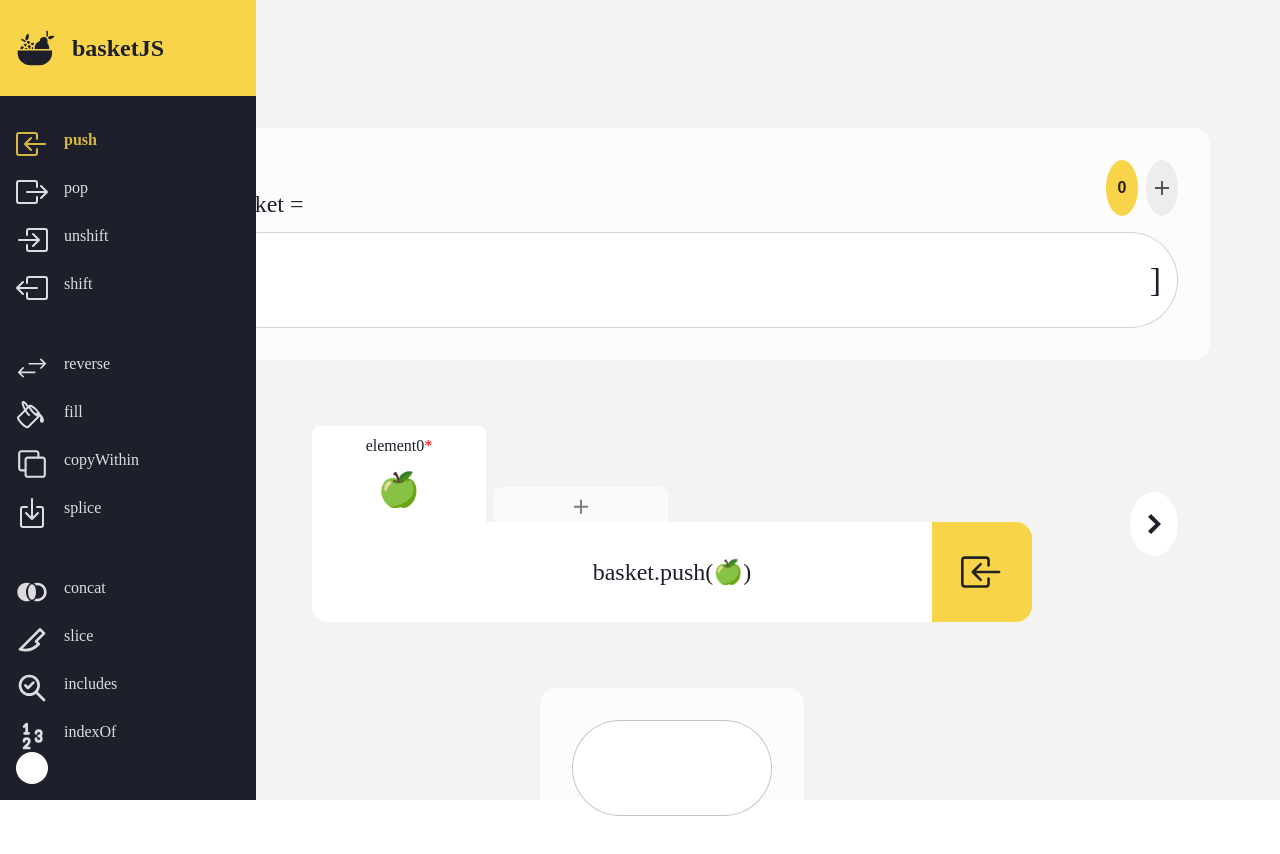
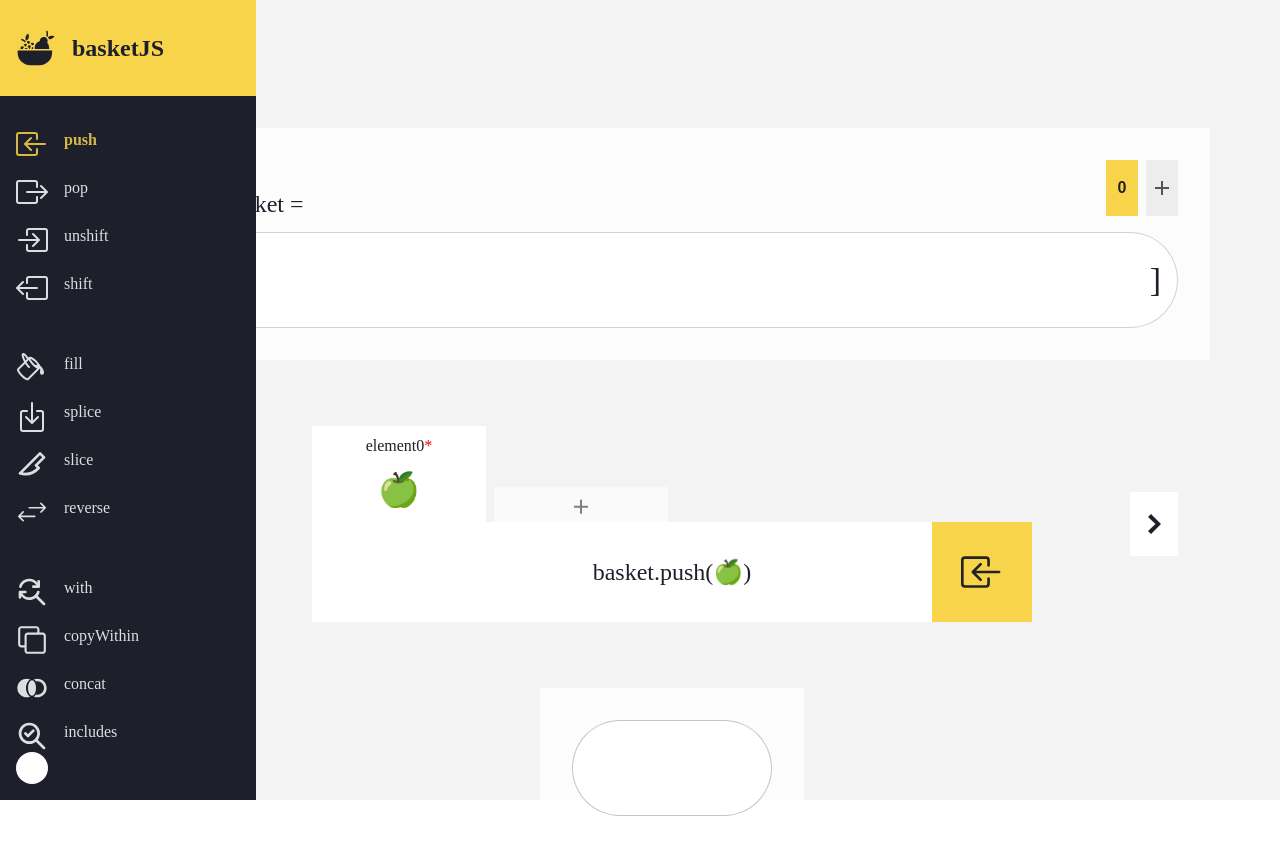
Before and after one commit to wesleybersi/basket-ts, a React (Vite) app: page / in a window 1280 px wide. Shown: the top 854 px of the page. Built offline with nearby package versions, Linux system fonts and the light colour scheme; a web font is replaced by a local one.

Commit message:
Added new JS With method.

```diff
--- a/src/App.tsx
+++ b/src/App.tsx
@@ -20,6 +20,11 @@ function App() {
   const [animationSpeed, setAnimationSpeed] = useState<number>(250);
   const [settingsEnabled, setSettingsEnabled] = useState<boolean>(false);
   const [theme, setTheme] = useState<"Fruit" | "Veggies">("Fruit");
+
+  // basket.every((fruit) => fruit.color === "green");
+  // basket.some((fruit) => fruit.color === "green");
+  // basket.some((fruit) => fruit.color === "green");
+  // Basket.find((fruit) => fruit === green)
 
   return (
     <div className="App">
--- a/src/components/ActiveMethod/ActiveMethod.tsx
+++ b/src/components/ActiveMethod/ActiveMethod.tsx
@@ -16,7 +16,7 @@ import {
 } from "react-icons/bs";
 import { RxCopy as IconCopy } from "react-icons/rx";
 import { MdOutlineJoinLeft as IconConcat } from "react-icons/md";
-
+import { TbZoomReplace as IconWith } from "react-icons/tb";
 import {
   TbZoomCheck as IconIncludes,
   TbNumbers as IconIndexOf,
@@ -99,11 +99,7 @@ const ActiveMethods: React.FC<Props> = () => {
       ],
     },
     { title: "Shift", icon: IconShift, parameters: [] },
-    {
-      title: "Reverse",
-      icon: IconReverse,
-      parameters: [],
-    },
+
     {
       title: "Fill",
       icon: IconFill,
@@ -122,6 +118,79 @@ const ActiveMethods: React.FC<Props> = () => {
           hide: true,
           min: 0 - state.basket.length,
           max: state.basket.length - 1,
+        },
+      ],
+    },
+
+    {
+      title: "Splice",
+      icon: IconSplice,
+      parameters: [
+        {
+          name: "start",
+          type: "Number",
+          required: true,
+          defaultValue: 0,
+          hide: false,
+          min: 0 - state.basket.length,
+          max: state.basket.length - 1,
+        },
+        {
+          name: "deleteCount",
+          type: "Number",
+          hide: true,
+          min: 0,
+        },
+        { name: "item1", hide: true, type: "Emoji Picker" },
+        {
+          name: "item2",
+          type: "Emoji Picker",
+          hide: true,
+        },
+      ],
+    },
+
+    {
+      title: "Slice",
+      icon: IconSlice,
+      parameters: [
+        {
+          name: "start",
+          type: "Number",
+          hide: true,
+          min: 0 - state.basket.length,
+          max: state.basket.length - 1,
+        },
+        {
+          name: "end",
+          type: "Number",
+          hide: true,
+          min: 0 - state.basket.length,
+          max: state.basket.length - 1,
+        },
+      ],
+    },
+    {
+      title: "Reverse",
+      icon: IconReverse,
+      parameters: [],
+    },
+    {
+      title: "With",
+      icon: IconWith,
+      parameters: [
+        {
+          name: "index",
+          required: true,
+          type: "Number",
+          min: 0 - state.basket.length,
+          max: state.basket.length - 1,
+        },
+        {
+          name: "value",
+          required: true,
+          type: "Emoji Picker",
+          hide: false,
         },
       ],
     },
@@ -152,33 +221,7 @@ const ActiveMethods: React.FC<Props> = () => {
         },
       ],
     },
-    {
-      title: "Splice",
-      icon: IconSplice,
-      parameters: [
-        {
-          name: "start",
-          type: "Number",
-          required: true,
-          defaultValue: 0,
-          hide: false,
-          min: 0 - state.basket.length,
-          max: state.basket.length - 1,
-        },
-        {
-          name: "deleteCount",
-          type: "Number",
-          hide: true,
-          min: 0,
-        },
-        { name: "item1", hide: true, type: "Emoji Picker" },
-        {
-          name: "item2",
-          type: "Emoji Picker",
-          hide: true,
-        },
-      ],
-    },
+
     {
       title: "Concat",
       icon: IconConcat,
@@ -187,26 +230,6 @@ const ActiveMethods: React.FC<Props> = () => {
           name: "index",
           type: "Number",
           hide: false,
-          min: 0 - state.basket.length,
-          max: state.basket.length - 1,
-        },
-      ],
-    },
-    {
-      title: "Slice",
-      icon: IconSlice,
-      parameters: [
-        {
-          name: "start",
-          type: "Number",
-          hide: true,
-          min: 0 - state.basket.length,
-          max: state.basket.length - 1,
-        },
-        {
-          name: "end",
-          type: "Number",
-          hide: true,
           min: 0 - state.basket.length,
           max: state.basket.length - 1,
         },
@@ -346,6 +369,15 @@ const ActiveMethods: React.FC<Props> = () => {
             amount: state.basket.length,
             index: null,
           });
+        } else if (method.title === "With") {
+          dispatch({
+            type: "Select Items",
+            start: null,
+            end: null,
+            target: null,
+            amount: null,
+            index: 0,
+          });
         } else {
           {
             dispatch({
@@ -416,19 +448,7 @@ const ActiveMethods: React.FC<Props> = () => {
           parameterValues={parameterValues}
           setParameterValues={setParameterValues}
         />
-
-        <div
-          className="method"
-          //   style={
-          //     currentMethod.parameters.length > 0
-          //       ? {
-          //           borderTopLeftRadius: "0",
-          //           borderTopRightRadius: "0",
-          //         }
-          //       : {}
-          //   }
-        >
-          {/* <span className="method-icon" /> */}
+        <div className="method">
           <h2
             className="method-name"
             style={state.loading ? { opacity: 0.25 } : { opacity: 1 }}
@@ -458,7 +478,7 @@ const ActiveMethods: React.FC<Props> = () => {
               }
             }}
           >
-            <div style={state.loading ? { opacity: "0.25" } : { opacity: "1" }}>
+            <div style={state.loading ? { opacity: "0.5" } : { opacity: "1" }}>
               {currentMethod.icon ? (
                 <currentMethod.icon size="42px" />
               ) : (
@@ -470,8 +490,7 @@ const ActiveMethods: React.FC<Props> = () => {
                 state.loading
                   ? {
                       opacity: "1",
-                                          animation:
-                                              "runMethod 500ms ease alternate infinite",
+                      animation: "runMethod 1000ms linear infinite",
                     }
                   : { opacity: "0" }
               }
--- a/src/components/ActiveMethod/activemethod.scss
+++ b/src/components/ActiveMethod/activemethod.scss
@@ -9,7 +9,7 @@
   //   box-shadow: 0 0 8px 2px rgba(0, 0, 0, 0.05);
 
   @media (max-width: 768px) {
-    border-radius: 0.5rem;
+    // border-radius: 0.5rem;
     padding: 0 1rem;
   }
   .dropdown-methods {
@@ -28,7 +28,7 @@
       max-height: 6rem;
       padding: 2rem;
 
-      border-radius: 0.25rem;
+      // border-radius: 0.25rem;
       border-top-left-radius: 0;
       border-top-right-radius: 0;
       overflow: hidden;
@@ -54,7 +54,7 @@
     position: absolute;
 
     top: 50%;
-    border-radius: 50%;
+    // border-radius: 50%;
     background-color: white;
     color: var(--black);
 
@@ -94,7 +94,7 @@
       //   border-top-right-radius: 100vw;
       //   border-bottom-right-radius: 100vw;
       //   box-shadow: 0 0 8px 2px rgba(0, 0, 0, 0.05);
-      border-radius: 1rem;
+      // border-radius: 1rem;
       transition: all 250ms ease;
       z-index: 2;
       display: flex;
--- a/src/components/Basket/basket.scss
+++ b/src/components/Basket/basket.scss
@@ -8,7 +8,7 @@
   //   box-shadow: 0 0 8px 2px rgba(0, 0, 0, 0.05);
   //   border: 1px solid #22222222;
   padding: 2rem;
-  border-radius: 1rem;
+  // border-radius: 1rem;
   position: relative;
   //   padding-top: 5rem;
   overflow: hidden;
@@ -47,7 +47,7 @@
         border: none;
         // box-shadow: 0 0 8px 2px rgba(0, 0, 0, 0.05);
         // background-color: white;
-        border-radius: 50%;
+        // border-radius: 50%;
         font-weight: 500;
 
         width: 2rem;
--- a/src/components/Output/Output.tsx
+++ b/src/components/Output/Output.tsx
@@ -59,7 +59,8 @@ const Output: React.FC<Props> = ({ duration }) => {
     if (
       state.method === "Splice" ||
       state.method === "Concat" ||
-      state.method === "Slice"
+      state.method === "Slice" ||
+      state.method === "With"
     ) {
       setType("Array");
       setOffset("0");
--- a/src/components/Output/output.scss
+++ b/src/components/Output/output.scss
@@ -15,7 +15,7 @@
     background-color: rgba(255, 255, 255, 0.75);
     // box-shadow: 0 0 8px 2px rgba(0, 0, 0, 0.05);
     // transform: translateY(calc(-100% - 2rem));
-    border-radius: 1rem;
+    // border-radius: 1rem;
     transition: all 250ms ease-in;
 
     position: relative;
--- a/src/components/Parameters/Parameter.tsx
+++ b/src/components/Parameters/Parameter.tsx
@@ -62,8 +62,7 @@ const Parameter: React.FC<Props> = ({
     }
   }, [hide, required, type, name]);
 
-  useEffect(
-    () => {
+  useEffect(() => {
     //Set values when close/open
     if (open) {
       if (type === "Emoji Picker") {
@@ -93,10 +92,7 @@ const Parameter: React.FC<Props> = ({
     }
 
     updateActive(index, open);
-    },
-    [open, activeParameters[index - 1]],
-    type
-  );
+  }, [open, activeParameters[index - 1], type]);
 
   useEffect(() => {
     //Send values to appropriate places
--- a/src/components/Parameters/parameters.scss
+++ b/src/components/Parameters/parameters.scss
@@ -1,28 +1,19 @@
 .parameters {
   display: flex;
   gap: 0.5rem;
-  //   overflow: hidden;
   .parameter {
     background-color: white;
-    // background-color: var(--blue);
-    // background: var(--light);
-
     color: var(--black);
-    // padding: 1rem 0;
-
     flex: 1;
     height: 6rem;
-
     display: flex;
     flex-direction: column;
-    // gap: 1rem;
-
     align-items: center;
     padding-top: 0.5rem;
     user-select: none;
     cursor: pointer;
-    border-top-left-radius: 0.5rem;
-    border-top-right-radius: 0.5rem;
+    // border-top-left-radius: 0.5rem;
+    // border-top-right-radius: 0.5rem;
     transition: all 200ms ease-out;
     max-width: calc(50% - 0.5rem);
     position: relative;
--- a/src/contexts/BasketContext.tsx
+++ b/src/contexts/BasketContext.tsx
@@ -92,15 +92,11 @@ const gridReducer = (state: BasketState, action: Action): BasketState => {
             ? action.index
             : state.selection.index;
         target =
-                    action.target ||
-                    action.target === 0 ||
-                    action.target === null
+          action.target || action.target === 0 || action.target === null
             ? action.target
             : state.selection.target;
         amount =
-                    action.amount ||
-                    action.amount === 0 ||
-                    action.amount === null
+          action.amount || action.amount === 0 || action.amount === null
             ? action.amount
             : state.selection.amount;
 
@@ -211,11 +207,7 @@ const gridReducer = (state: BasketState, action: Action): BasketState => {
       );
 
       if (spliceAdd) {
-                updatedBasket.splice(
-                    state.itemsToAdd[0],
-                    0,
-                    ...state.spliceItems
-                );
+        updatedBasket.splice(state.itemsToAdd[0], 0, ...state.spliceItems);
       }
 
       return {
@@ -331,11 +323,7 @@ const gridReducer = (state: BasketState, action: Action): BasketState => {
       }
 
       if (action.item1) {
-                output = [...basket].splice(
-                    spliceStart,
-                    spliceAmount,
-                    action.item1
-                );
+        output = [...basket].splice(spliceStart, spliceAmount, action.item1);
         spliceItems.push(action.item1);
         itemsToAdd.push(spliceStart);
         if (action.item2) {
@@ -362,8 +350,7 @@ const gridReducer = (state: BasketState, action: Action): BasketState => {
     case "Includes":
       const filtered = basket.filter(
         ({ title, emoji }, index) =>
-                    emoji === action.item.emoji &&
-                    state.selectedItems.includes(index)
+          emoji === action.item.emoji && state.selectedItems.includes(index)
       );
 
       let isIncluded = filtered.length > 0;
@@ -404,6 +391,14 @@ const gridReducer = (state: BasketState, action: Action): BasketState => {
         loading: true,
         output: emojis.lastIndexOf(action.item.emoji, fromIndex),
       };
+    case "With":
+      const outputWith = [...state.basket];
+      outputWith[state.selection.index ?? 0] = action.item;
+      return {
+        ...state,
+        loading: true,
+        output: outputWith,
+      };
     default:
       return state;
   }
--- a/src/hooks/useMethod.ts
+++ b/src/hooks/useMethod.ts
@@ -23,6 +23,7 @@ const useMethod: MethodHook = (method, parameterValues) => {
       if (!value) {
         continue;
       }
+
       if (typeof value !== "number") {
         emojis.push(value);
       } else {
@@ -105,6 +106,13 @@ const useMethod: MethodHook = (method, parameterValues) => {
           item: emojis[0],
         });
         break;
+      case "With":
+        dispatch({
+          type: method,
+          item: emojis[0],
+        });
+        break;
+
       default:
         return;
     }
--- a/src/store/methods.ts
+++ b/src/store/methods.ts
@@ -15,6 +15,7 @@ import {
 } from "react-icons/tb";
 
 import { IoIosSwap as IconReverse } from "react-icons/io";
+import { TbZoomReplace as IconWith } from "react-icons/tb";
 
 import { TbSlice as IconSlice } from "react-icons/tb";
 export const methods = [
@@ -28,29 +29,37 @@ export const methods = [
     icon: IconUnshift,
   },
   { title: "Shift", icon: IconShift },
+
+  {
+    title: "Fill",
+    icon: IconFill,
+  },
+
+  {
+    title: "Splice",
+    icon: IconSplice,
+  },
+
+  {
+    title: "Slice",
+    icon: IconSlice,
+  },
   {
     title: "Reverse",
     icon: IconReverse,
   },
+
   {
-    title: "Fill",
-    icon: IconFill,
+    title: "With",
+    icon: IconWith,
   },
   {
     title: "CopyWithin",
     icon: IconCopy,
   },
   {
-    title: "Splice",
-    icon: IconSplice,
-  },
-  {
     title: "Concat",
     icon: IconConcat,
-  },
-  {
-    title: "Slice",
-    icon: IconSlice,
   },
   {
     title: "Includes",
```
Also changed, not shown: src/contexts/types.ts (+6 -2 lines). Lines whose indentation alone changed are shown as unchanged.
